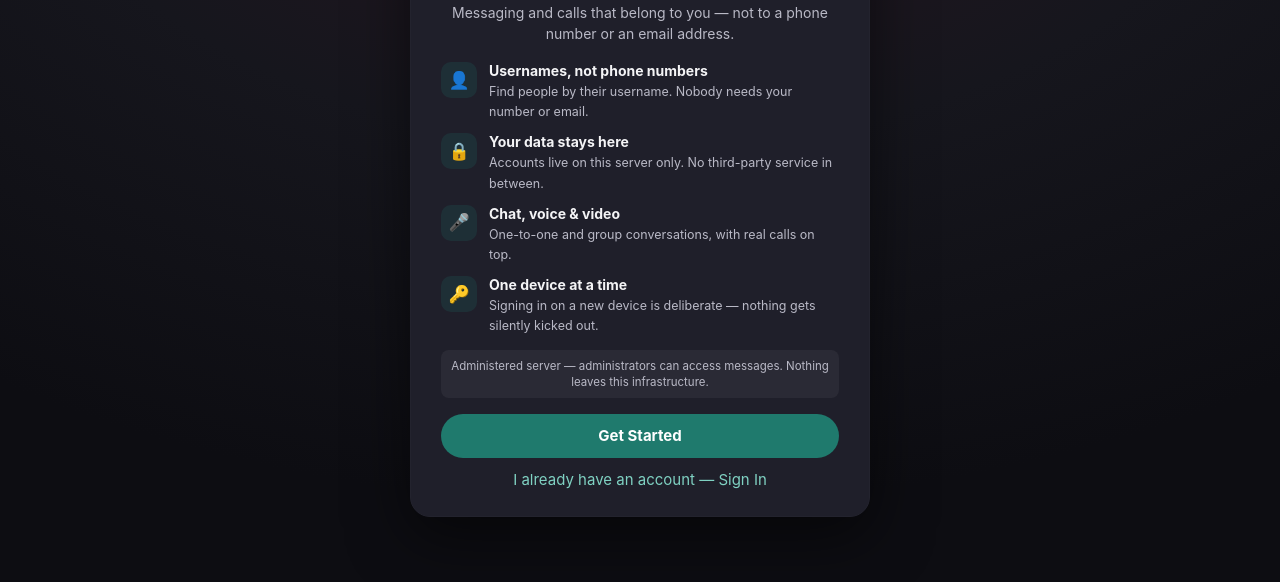
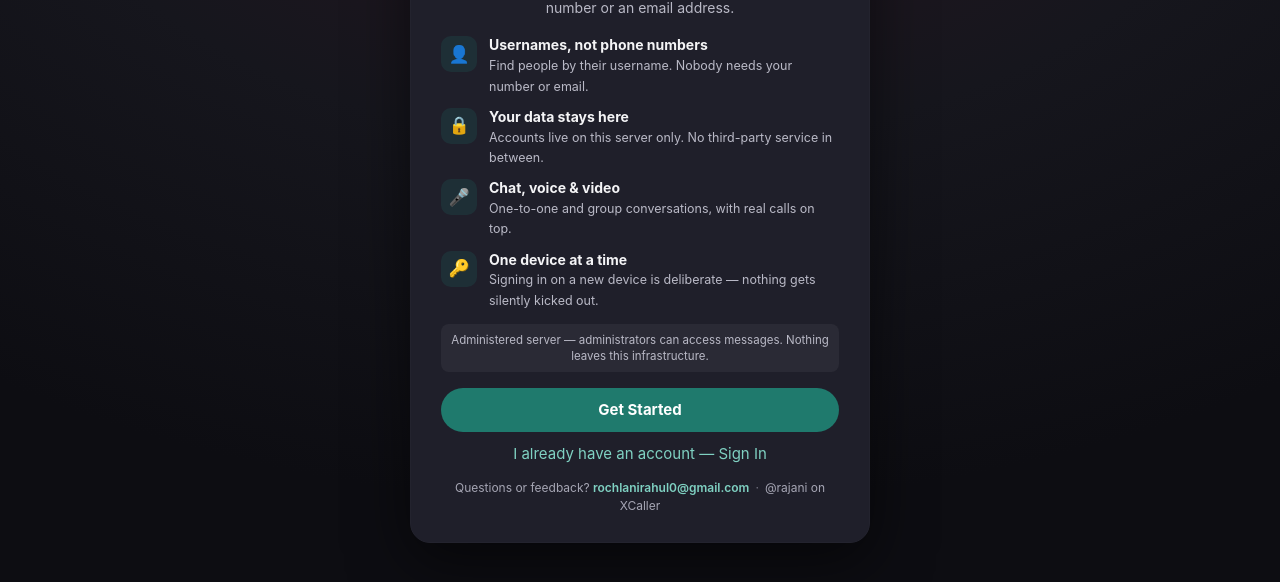
Before and after one commit to rochlanirahul0-star/xcaller, a website: page public/index.html in a window 1280 px wide. Shown: the part 214-796 px from the top of the page. Drawn offline with Linux system fonts and the light colour scheme; no server answers.

Commit message:
docs: add contact email and XCaller username

```diff
--- a/public/css/theme.css
+++ b/public/css/theme.css
@@ -212,3 +212,21 @@ textarea:focus-visible, [tabindex]:focus-visible {
   box-shadow: 0 8px 18px rgba(31, 122, 109, .32);
 }
 .xc-wn-go:active { transform: scale(.97); }
+
+/* ------------------------------------------------------------- contact ---- */
+.welcome-contact, .auth-contact {
+  margin: 14px 0 0;
+  text-align: center;
+  font-size: 12px;
+  line-height: 1.55;
+  color: #a6a6b4;
+}
+.welcome-contact a, .auth-contact a {
+  color: #7fd1c2;
+  text-decoration: none;
+  font-weight: 600;
+}
+.welcome-contact .contact-sep, .auth-contact .contact-sep {
+  margin: 0 6px;
+  opacity: .65;
+}
--- a/public/index.html
+++ b/public/index.html
@@ -9,7 +9,7 @@
 <meta name="apple-mobile-web-app-capable" content="yes" />
 <meta name="apple-mobile-web-app-status-bar-style" content="black-translucent" />
 <meta name="apple-mobile-web-app-title" content="XCaller" />
-<meta name="description" content="XCaller — secure messaging and voice/video calling." />
+<meta name="description" content="XCaller — secure messaging and voice/video calling. Contact rochlanirahul0@gmail.com or @rajani on XCaller." />
 <title>XCaller</title>
 <link rel="manifest" href="manifest.json" />
 <link rel="apple-touch-icon" href="icon-192.png" />
@@ -37,6 +37,7 @@
     <p class="welcome-note">Administered server — administrators can access messages. Nothing leaves this infrastructure.</p>
     <button class="btn primary welcome-cta" id="welcome-start" type="button">Get Started</button>
     <button class="link welcome-signin" id="welcome-signin" type="button">I already have an account — Sign In</button>
+    <p class="welcome-contact">Questions or feedback? <a href="mailto:rochlanirahul0@gmail.com?subject=XCaller">rochlanirahul0@gmail.com</a><span class="contact-sep">·</span><span>@rajani on XCaller</span></p>
   </div>
 </div>
 
@@ -100,6 +101,7 @@
         <button type="button" class="link" id="show-login">Log in</button>
       </p>
     </form>
+    <p class="auth-contact">Questions? <a href="mailto:rochlanirahul0@gmail.com?subject=XCaller">rochlanirahul0@gmail.com</a><span class="contact-sep">·</span><span>@rajani on XCaller</span></p>
   </div>
 </div>
 
--- a/public/sw.js
+++ b/public/sw.js
@@ -3,7 +3,7 @@
    served stale-while-revalidate so a deploy is picked up on the next load.
    All paths are relative, so the app keeps working at /chat/. */
 
-var VERSION = 'xcaller-shell-v41';
+var VERSION = 'xcaller-shell-v42';
 var SHELL = [
   './',
   './index.html',
```
Also changed, not shown: README.md, public/manifest.json.
